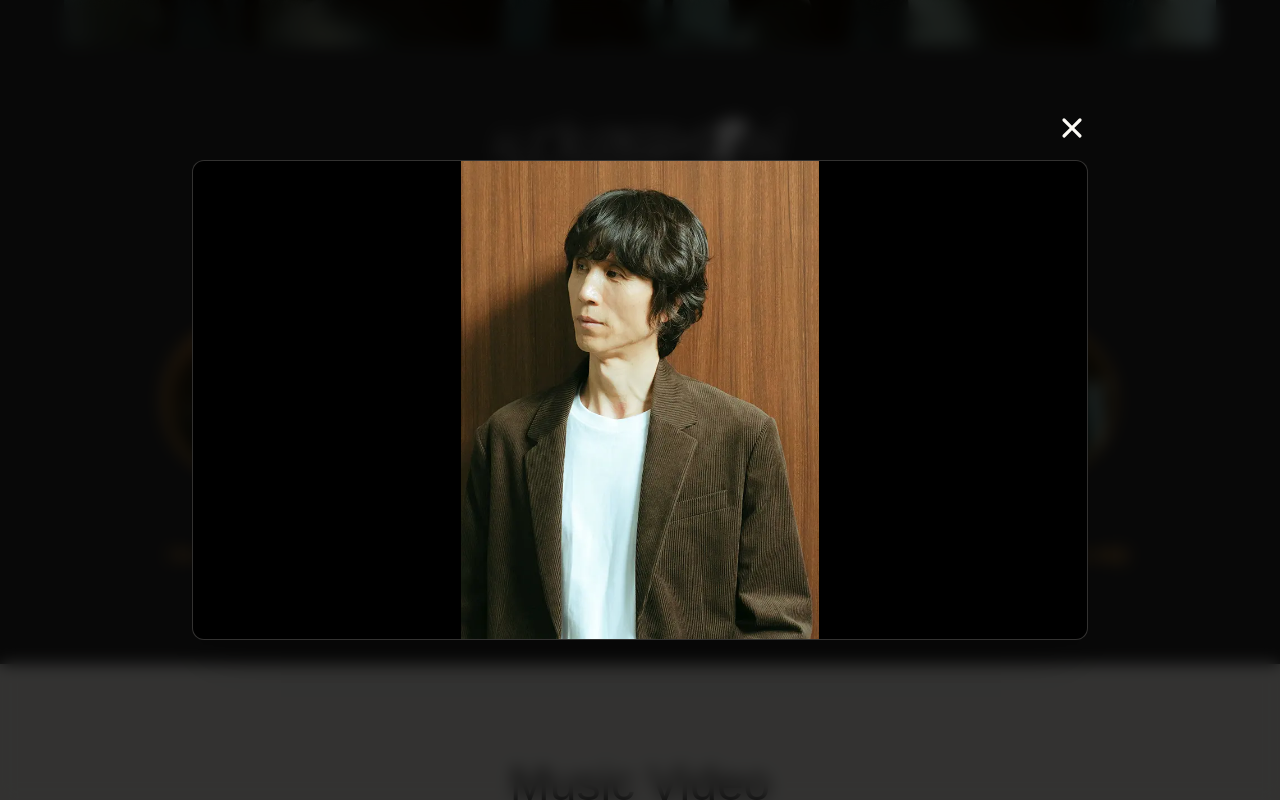
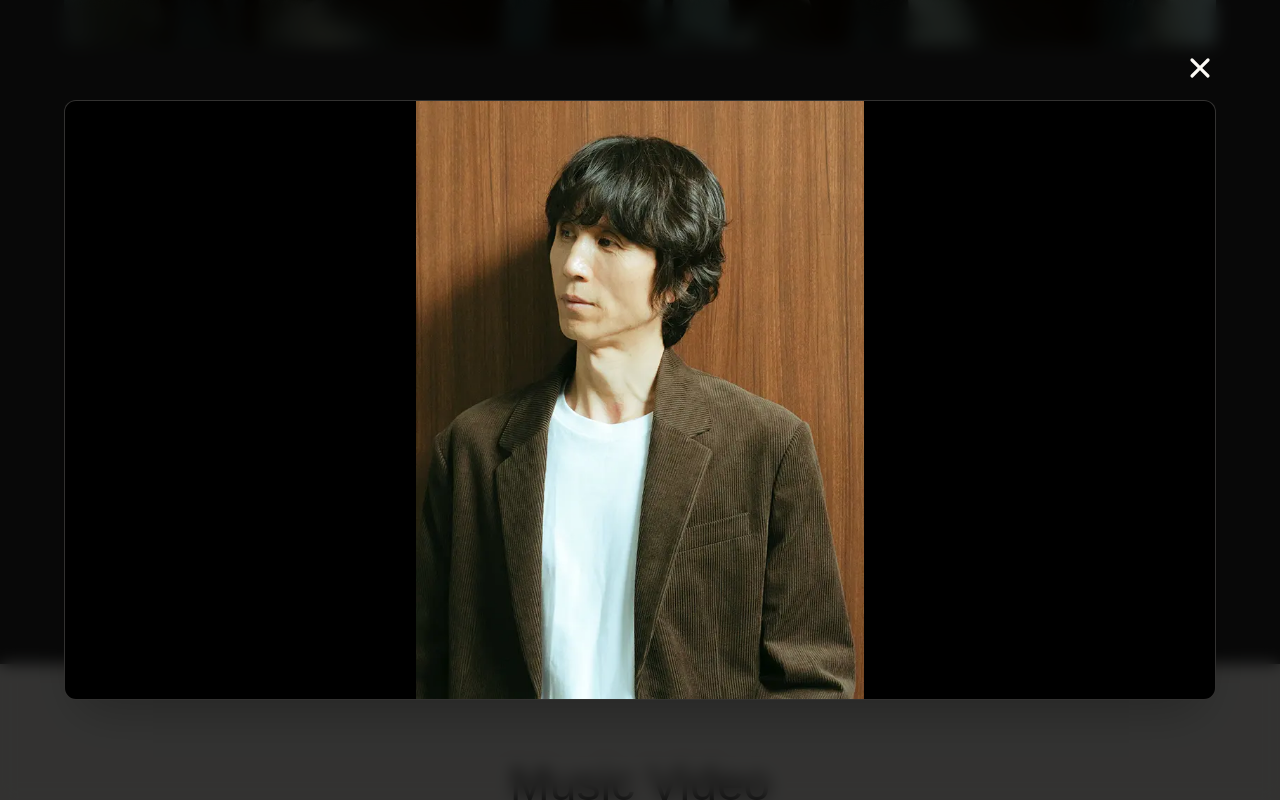
Before and after one commit to hwangtab/huckleberryfinn-epk, a Next.js app: page / in a window 1280 px wide. Both pictures are taken after a click on the button 245 px from the left and 2943 px from the top of the page. Shown: the part 2543-3343 px from the top of the page. Built offline with nearby package versions, Linux system fonts and the light colour scheme; a web font is replaced by a local one.

Commit message:
style: Enlarge lightbox viewport

```diff
--- a/components/ui/Lightbox.tsx
+++ b/components/ui/Lightbox.tsx
@@ -42,7 +42,7 @@ export default function Lightbox({ src, alt, onClose }: LightboxProps) {
       onClick={onClose}
     >
       <motion.div
-        className="relative max-w-4xl w-full"
+        className="relative w-full max-w-6xl"
         initial={{ opacity: 0, scale: 0.95 }}
         animate={{ opacity: 1, scale: 1 }}
         transition={{ duration: 0.2, ease: 'easeOut' }}
@@ -56,13 +56,13 @@ export default function Lightbox({ src, alt, onClose }: LightboxProps) {
         >
           <HiX size={32} />
         </button>
-        <div className="relative w-full h-[60vh] max-h-[80vh] rounded-xl overflow-hidden shadow-2xl border border-hbf-white/20 bg-black">
+        <div className="relative w-full h-[75vh] max-h-[90vh] rounded-xl overflow-hidden shadow-2xl border border-hbf-white/20 bg-black">
           <Image
             src={src}
             alt={alt}
             fill
             className="object-contain"
-            sizes="(max-width: 768px) 90vw, 70vw"
+            sizes="(max-width: 768px) 100vw, 80vw"
             priority
           />
         </div>
```
